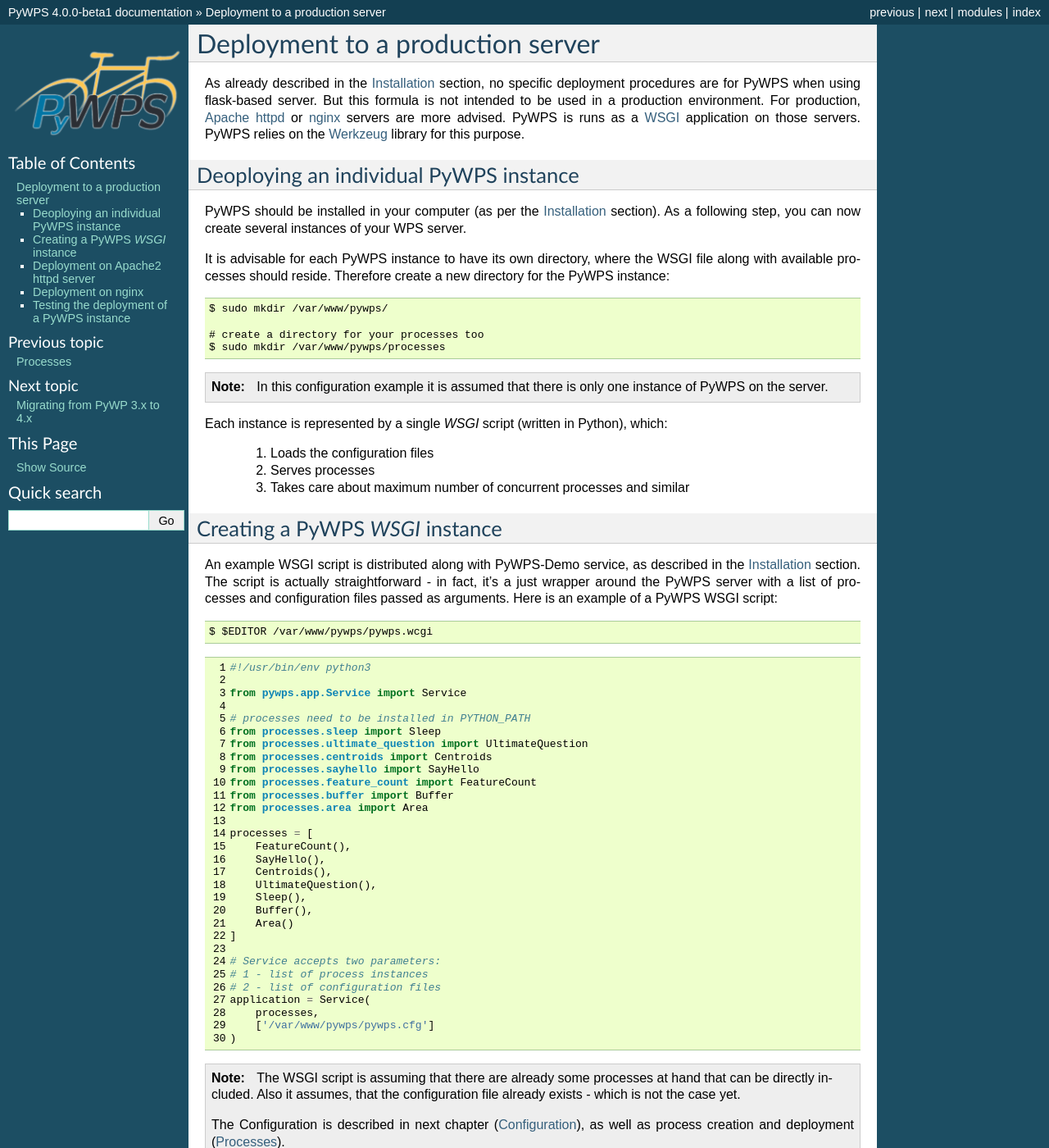
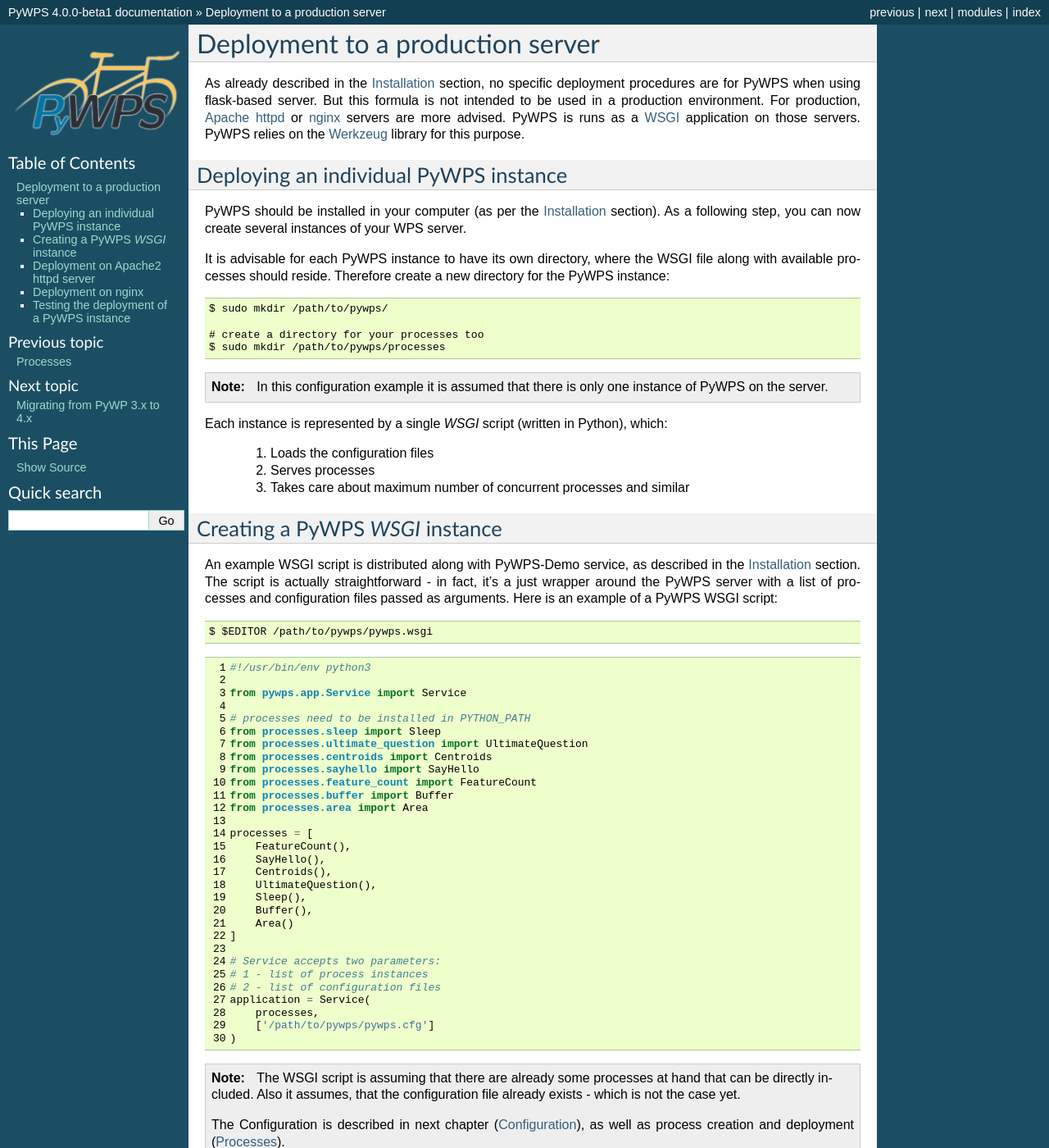
Before and after one commit to geopython/pywps, a Sphinx documentation site: the page built from docs/deployment.rst, in a window 1280 px wide and 1400 px high. Shown: the whole window at 82% size. Built offline with Sphinx 7.4.7, drawn with Linux system fonts in a browser that asks for light colours; some of the changed text lies outside the part shown.

```diff
--- a/docs/deployment.rst
+++ b/docs/deployment.rst
@@ -12,7 +12,7 @@ more advised. PyWPS is runs as a `WSGI
 <https://wsgi.readthedocs.io/en/latest/>`_ application on those servers. PyWPS
 relies on the `Werkzeug <http://werkzeug.pocoo.org/>`_ library for this purpose.
 
-Deoploying an individual PyWPS instance
+Deploying an individual PyWPS instance
 ---------------------------------------
 
 PyWPS should be installed in your computer (as per the :ref:`installation`
@@ -23,10 +23,10 @@ It is advisable for each PyWPS instance to have its own directory, where the
 WSGI file along with available processes should reside. Therefore create a new
 directory for the PyWPS instance::
 
-    $ sudo mkdir /var/www/pywps/
+    $ sudo mkdir /path/to/pywps/
 
     # create a directory for your processes too
-    $ sudo mkdir /var/www/pywps/processes
+    $ sudo mkdir /path/to/pywps/processes
 
 .. note:: In this configuration example it is assumed that there is only one
         instance of PyWPS on the server.
@@ -47,7 +47,7 @@ straightforward - in fact, it's a just wrapper around the PyWPS server with a
 list of processes and configuration files passed as arguments. Here is an
 example of a PyWPS WSGI script::
 
-    $ $EDITOR /var/www/pywps/pywps.wcgi
+    $ $EDITOR /path/to/pywps/pywps.wsgi
 
 .. code-block:: python
     :linenos:
@@ -80,7 +80,7 @@ example of a PyWPS WSGI script::
     # 2 - list of configuration files
     application = Service(
         processes,
-        ['/var/www/pywps/pywps.cfg']
+        ['/path/to/pywps/pywps.cfg']
     )
 
 .. note:: The WSGI script is assuming that there are already some
@@ -102,19 +102,21 @@ You then can edit your site configuration file
 (`/etc/apache2/sites-enabled/yoursite.conf`) and add the following::
 
         # PyWPS-4
-        WSGIDaemonProcess pywps user=www-data group=www-data processes=2 threads=5
-        WSGIScriptAlias /pywps /var/www/pywps/pywps.wsgi
+        WSGIDaemonProcess pywps home=/path/to/pywps user=www-data group=www-data processes=2 threads=5
+        WSGIScriptAlias /pywps /path/to/pywps/pywps.wsgi process-group=pywps
 
-        <Directory /home/jachym/www/htdocs/wps/>
+        <Directory /path/to/pywps/>
             WSGIScriptReloading On
-            WSGIProcessGroup group
+            WSGIProcessGroup pywps
             WSGIApplicationGroup %{GLOBAL}
-            Order deny,allow
-            Allow from all
+            Require all granted
         </Directory>
 
 .. note:: `WSGIScriptAlias` points to the `pywps.wsgi` script created
         before - it will be available under the url http://localhost/pywps
+
+.. note:: Please make sure that the `logs`, `workdir`, and `outputpath` directories are writeable to the Apache user.
+        The `outputpath` directory need also be accessible from the URL mentioned in `outputurl` configuration.
 
 And of course restart the server::
 
```
